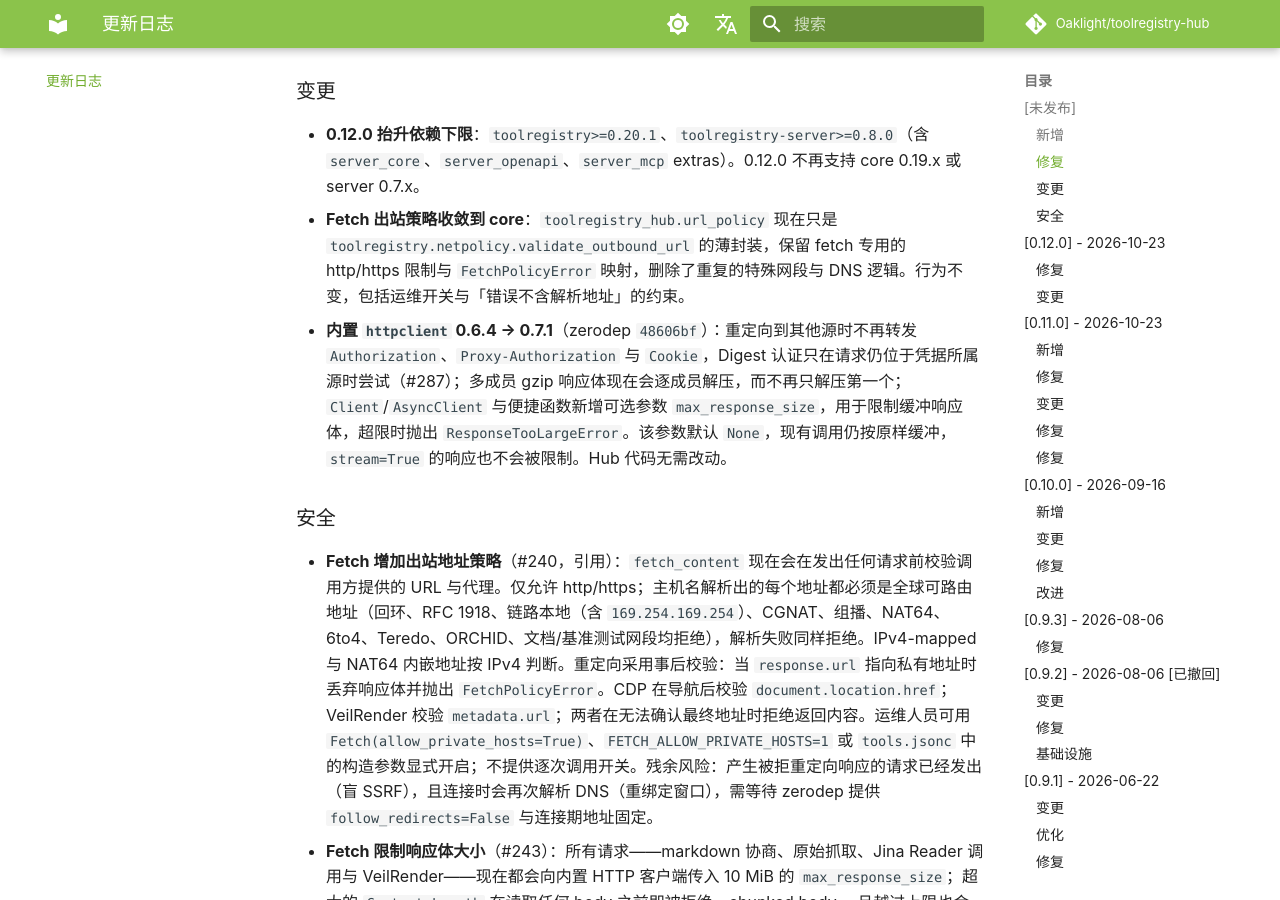
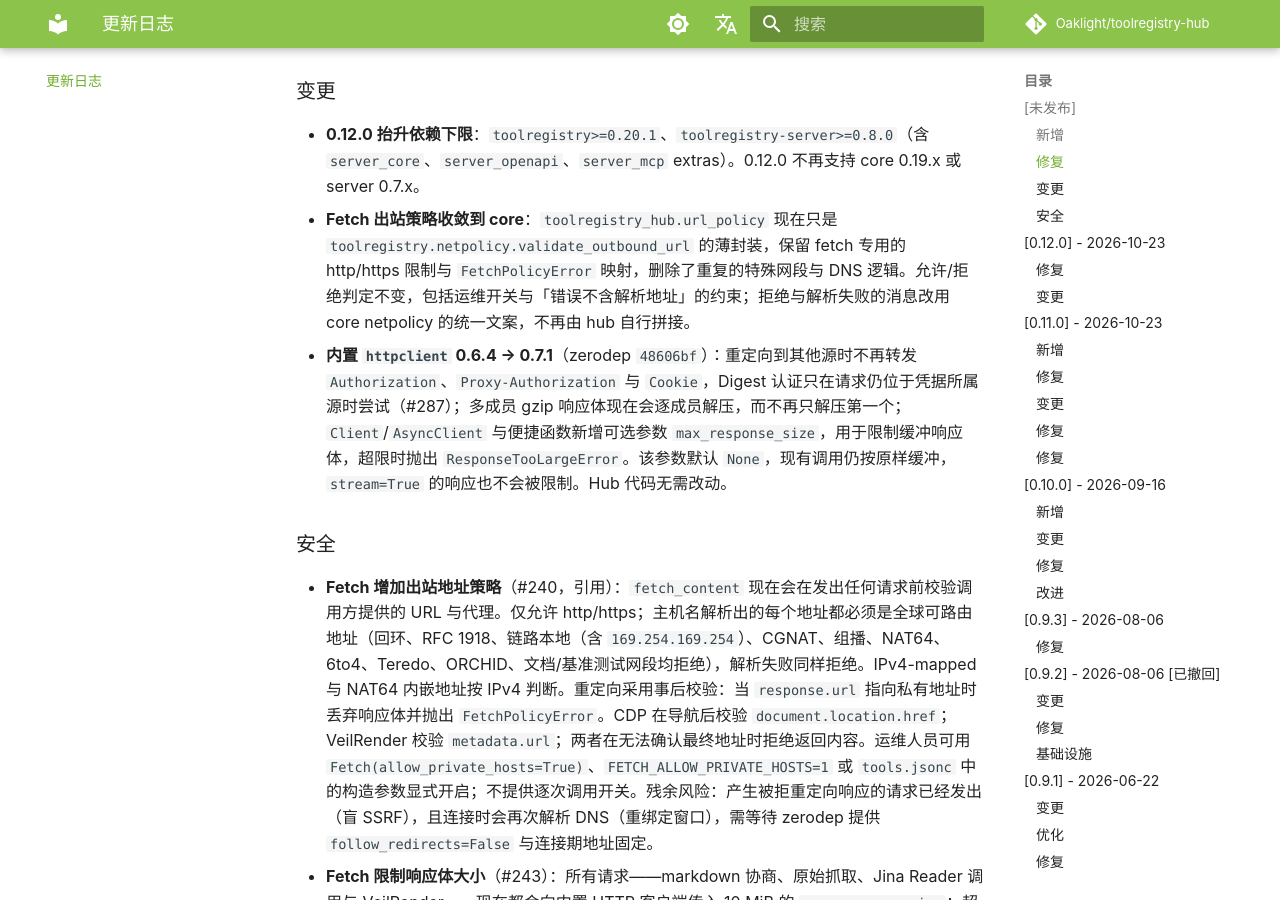
Before and after one commit to Oaklight/toolregistry-hub, an MkDocs documentation site: the page built from docs/changelog.md, in a window 1280 px wide and 900 px high, scrolled down 1206 px. Built offline with MkDocs 1.6.1 and Material for MkDocs 9.7.7, drawn with Linux system fonts in a browser that asks for light colours; some web fonts are replaced; comment, search, counter and statistics services are not loaded.

Commit message:
docs: 修正 netpolicy 文案说明

```diff
--- a/docs/changelog.md
+++ b/docs/changelog.md
@@ -28,7 +28,7 @@ author: Oaklight
 ### 变更
 
 - **0.12.0 抬升依赖下限**：`toolregistry>=0.20.1`、`toolregistry-server>=0.8.0`（含 `server_core`、`server_openapi`、`server_mcp` extras）。0.12.0 不再支持 core 0.19.x 或 server 0.7.x。
-- **Fetch 出站策略收敛到 core**：`toolregistry_hub.url_policy` 现在只是 `toolregistry.netpolicy.validate_outbound_url` 的薄封装，保留 fetch 专用的 http/https 限制与 `FetchPolicyError` 映射，删除了重复的特殊网段与 DNS 逻辑。行为不变，包括运维开关与「错误不含解析地址」的约束。
+- **Fetch 出站策略收敛到 core**：`toolregistry_hub.url_policy` 现在只是 `toolregistry.netpolicy.validate_outbound_url` 的薄封装，保留 fetch 专用的 http/https 限制与 `FetchPolicyError` 映射，删除了重复的特殊网段与 DNS 逻辑。允许/拒绝判定不变，包括运维开关与「错误不含解析地址」的约束；拒绝与解析失败的消息改用 core netpolicy 的统一文案，不再由 hub 自行拼接。
 - **内置 `httpclient` 0.6.4 → 0.7.1**（zerodep `48606bf`）：重定向到其他源时不再转发 `Authorization`、`Proxy-Authorization` 与 `Cookie`，Digest 认证只在请求仍位于凭据所属源时尝试（#287）；多成员 gzip 响应体现在会逐成员解压，而不再只解压第一个；`Client`/`AsyncClient` 与便捷函数新增可选参数 `max_response_size`，用于限制缓冲响应体，超限时抛出 `ResponseTooLargeError`。该参数默认 `None`，现有调用仍按原样缓冲，`stream=True` 的响应也不会被限制。Hub 代码无需改动。
 
 ### 安全
```
